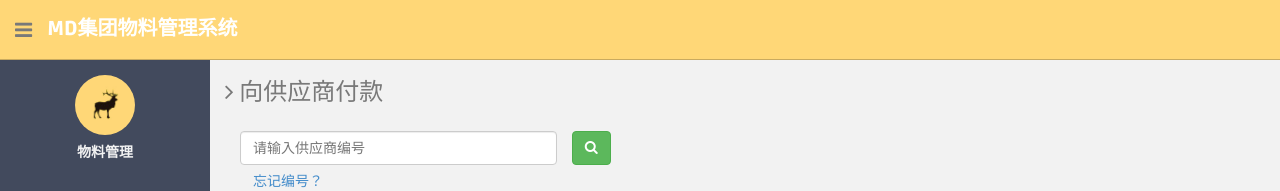
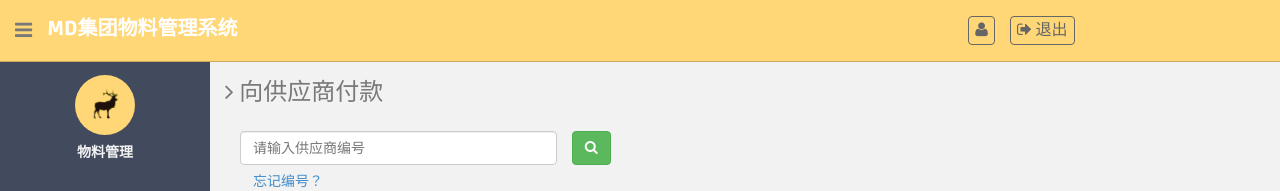
Before and after one commit to tantansir/2024-ERP-Material-Management-System-Design, a Django app: page /mm/invoice/payment/ in a window 1280 px wide. Shown: the top 191 px of the page. Run offline with Django 4.2, Linux system fonts and the light colour scheme; the visitor is signed in with stand-in values (Sample User, id 1); some libraries are stand-ins or nearby versions.

Commit message:
在界面上显示当前用户

```diff
--- a/MM/templates/template.html
+++ b/MM/templates/template.html
@@ -26,6 +26,7 @@
 
     <!-- JS -->
     <!-- 基础库 -->
+    <script src="https://ajax.googleapis.com/ajax/libs/jquery/3.6.0/jquery.min.js"></script>
     <script src="{% static 'assets/js/jquery-1.12.0.min.js' %}"></script>
     <script src="{% static 'assets/js/bootstrap.min.js' %}"></script>
     <script src="https://unpkg.com/vue/dist/vue.global.js"></script>
@@ -65,15 +66,40 @@
 <section id="container">
 
     <header class="header black-bg">
-        <div class="sidebar-toggle-box">
+        <div class="row">
+            <div class="col-sm-8">
+                <div class="sidebar-toggle-box">
             <div class="fa fa-bars tooltips" data-placement="right" data-original-title=""></div>
         </div>
-        <!--logo start-->
-        <a href={% url 'MM:home' %} class="logo"><b>MD集团物料管理系统</b></a>
-        <!--logo end-->
-        <div class="nav notify-row" id="top_menu"></div>
+                <!--logo start-->
+                <a href={% url 'MM:home' %} class="logo"><b>MD集团物料管理系统</b></a>
+                <!--logo end-->
+            </div>
+            <div class="col-sm-4">
+         <!-- 当前登录用户和退出按钮 -->
+                <div class="row" style="margin: 16px 16px 16px 100px;">
+
+
+                    <ul class="nav top-menu" style="align-content: center">
+                        <li class="dropdown">
+                        <a class="dropdown-toggle" href="">
+                            <i class="fa fa-user"></i>
+                            <span id="user-id"></span> <!-- 显示用户ID -->
+                            <span id="username"></span> <!-- 显示用户名 -->
+                        </a>
+                        </li>
+                         <li>
+                            <a href="{% url 'MM:logout' %}"> <!-- 退出按钮，指向登出URL -->
+                              <i class="fa fa-sign-out"></i>
+                                退出
+                            </a>
+                         </li>
+                    </ul>
+
+                </div>
         <!--  notification start -->
-
+            </div>
+    </div>
     </header>
 
     <aside>
@@ -170,7 +196,27 @@
 <script>
     hljs.highlightAll();
 </script>
+<script>
+$(document).ready(function(){
+    $.ajax({
+        url: "{% url 'MM:get_user_info' %}",  // 请求的URL
+        method: "GET",
+        success: function(response) {
+            if (response.status === 'success') {
+                const user = response.data;
+                $('#user-id').text(`ID: ${user.id}`);  // 显示用户ID
+                $('#username').text(`Name: ${user.username}`);  // 显示用户名
+            } else {
+                console.log('Error:', response.message);
+            }
+        },
+        error: function(xhr, status, error) {
+            console.log('AJAX Error:', error);
+        }
+    });
+});
 
+</script>
 
 {% block js %}
 
--- a/MM/urls.py
+++ b/MM/urls.py
@@ -39,6 +39,7 @@ urlpatterns = [
     # ajax
     ## user
     path('api/user/loadAll/', user_api.load_user, name='ajax_load_user'),
+    path('get_user_info/', user_api.get_user_info, name='get_user_info'),
     ## vendor
     path('api/vendor/update/', vendor_api.update_vendor, name='ajax_update_vendor'),
     path('api/vendor/search/', vendor_api.search_vendor, name='ajax_search_vendor'),
--- a/MM/views/ajax/user_api.py
+++ b/MM/views/ajax/user_api.py
@@ -1,5 +1,5 @@
 from django.shortcuts import get_object_or_404, render
-from django.http import HttpRequest, HttpResponse, HttpResponseRedirect
+from django.http import HttpRequest, HttpResponse, HttpResponseRedirect, JsonResponse
 from django.urls import reverse
 from django.contrib import auth, messages
 from django import forms
@@ -17,3 +17,20 @@ DATA_URL = './MM/data/'
 def load_user(request: HttpRequest):
     user: QuerySet = EUser.objects.all()
     return HttpResponse(json.dumps(list(user), default=str))
+
+@login_required
+def get_user_info(request):
+    user = request.user
+    try:
+        euser = EUser.objects.get(id=user.id)
+        data = {
+            'id': euser.id,  # 返回用户ID
+            'username': euser.username,  # 返回用户名
+            'email': euser.email,
+            'sector': euser.sector,
+            'phone': euser.phone,
+            'date_joined': euser.date_joined.strftime('%Y-%m-%d %H:%M:%S'),
+        }
+        return JsonResponse({'status': 'success', 'data': data})
+    except EUser.DoesNotExist:
+        return JsonResponse({'status': 'error', 'message': 'User does not exist'}, status=404)
```
